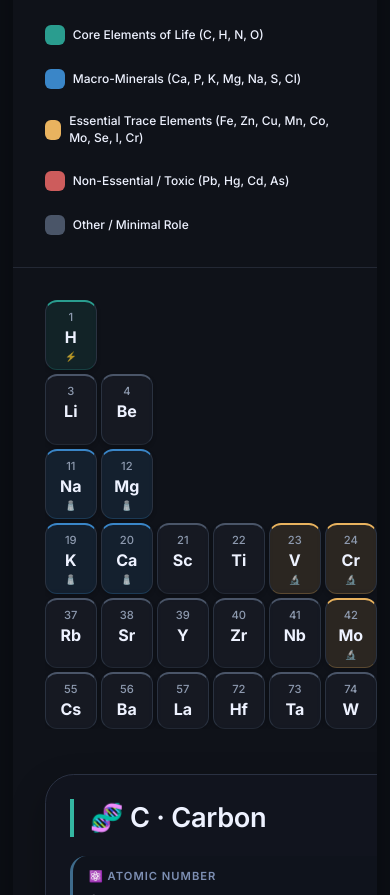
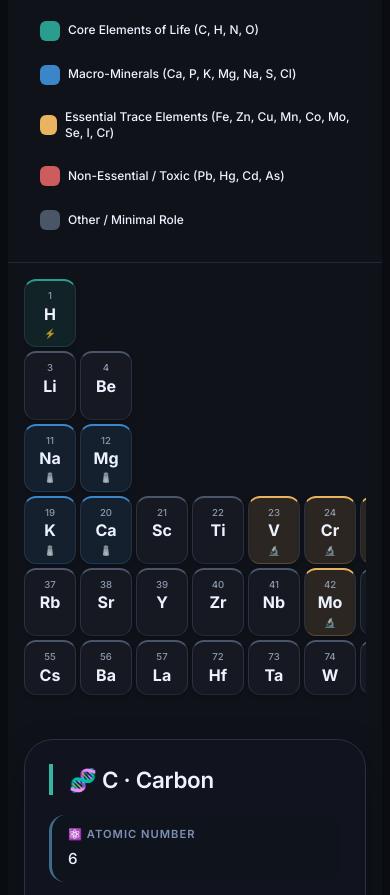
Before and after one commit to Hashaam2011/Periodic-Table-, a plain HTML site: page index.html in a window 390 px wide. Shown: the part 166-1061 px from the top of the page. Drawn offline with Linux system fonts and the light colour scheme.

Commit message:
Update styles for periodic table layout and responsiveness
Refactor CSS for responsiveness and layout adjustments.

```diff
--- a/index.html
+++ b/index.html
@@ -97,7 +97,10 @@
             flex: 2.2;
             min-width: 280px;
             overflow-x: auto;
+            max-width: 100%;
+            display: block;
         }
+
 
         .periodic-grid {
             display: grid;
@@ -229,22 +232,39 @@
         /* responsive: on mobile, panel sits below */
         @media (max-width: 880px) {
     body {
-                padding: 0.8rem;
+        padding: 0.5rem;
     }
     .dashboard-dual {
         flex-direction: column;
+        padding: 1rem;
+        gap: 1.5rem;
+    }
+    .periodic-grid-wrapper {
+        width: 100%;
+        overflow-x: auto;
+        padding-bottom: 0.75rem;
+        -webkit-overflow-scrolling: touch;
     }
     .periodic-grid {
-                grid-template-columns: repeat(18, minmax(52px, 60px));
+        grid-template-columns: repeat(18, 52px);
         gap: 4px;
+        width: max-content;
     }
     .element-symbol {
         font-size: 1rem;
     }
+    .element-number {
+        font-size: 0.6rem;
+    }
     .analysis-panel {
-                margin-top: 1rem;
+        margin-top: 0.5rem;
+        width: 100%;
+    }
+    .panel-title {
+        font-size: 1.4rem;
     }
 }
+
 
         /* specific glow for hover: will use box shadow per category but generic glow overlay */
         .element-card:hover {
```
Lines whose indentation alone changed are shown as unchanged.
